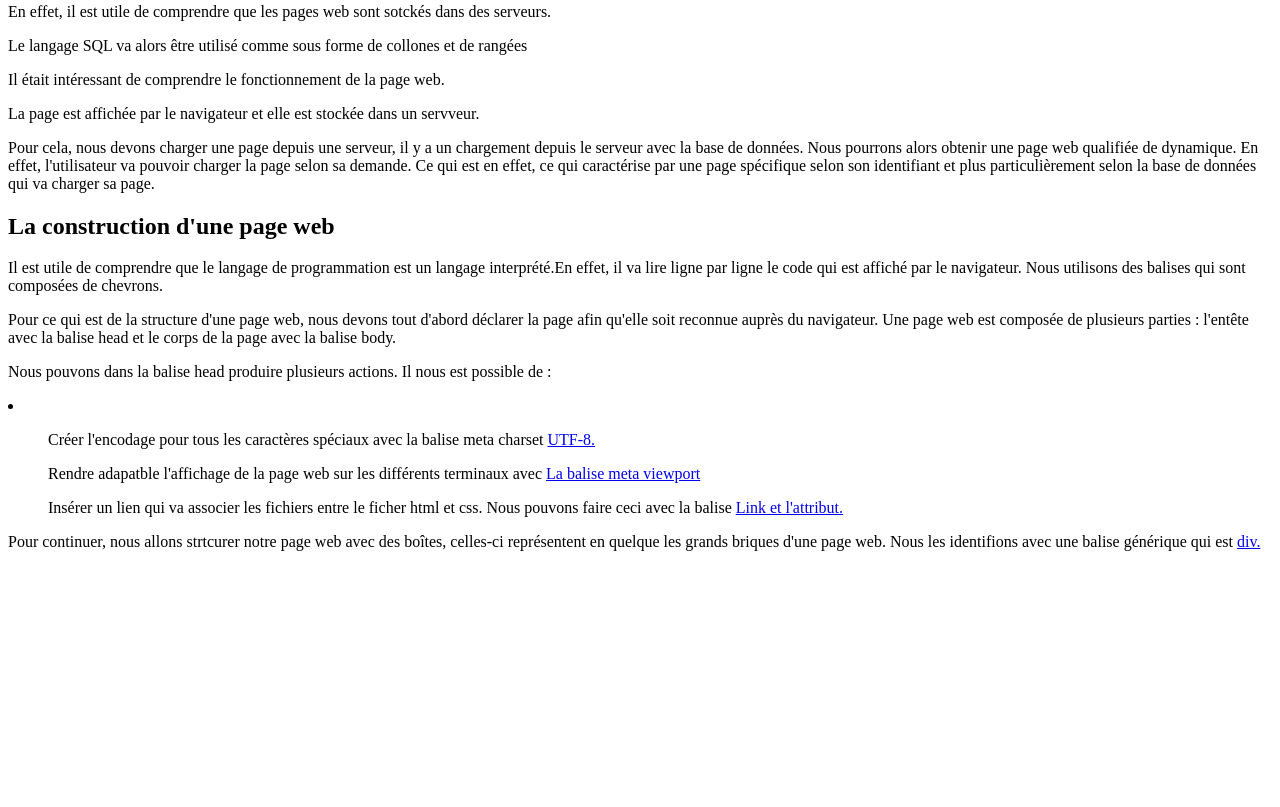
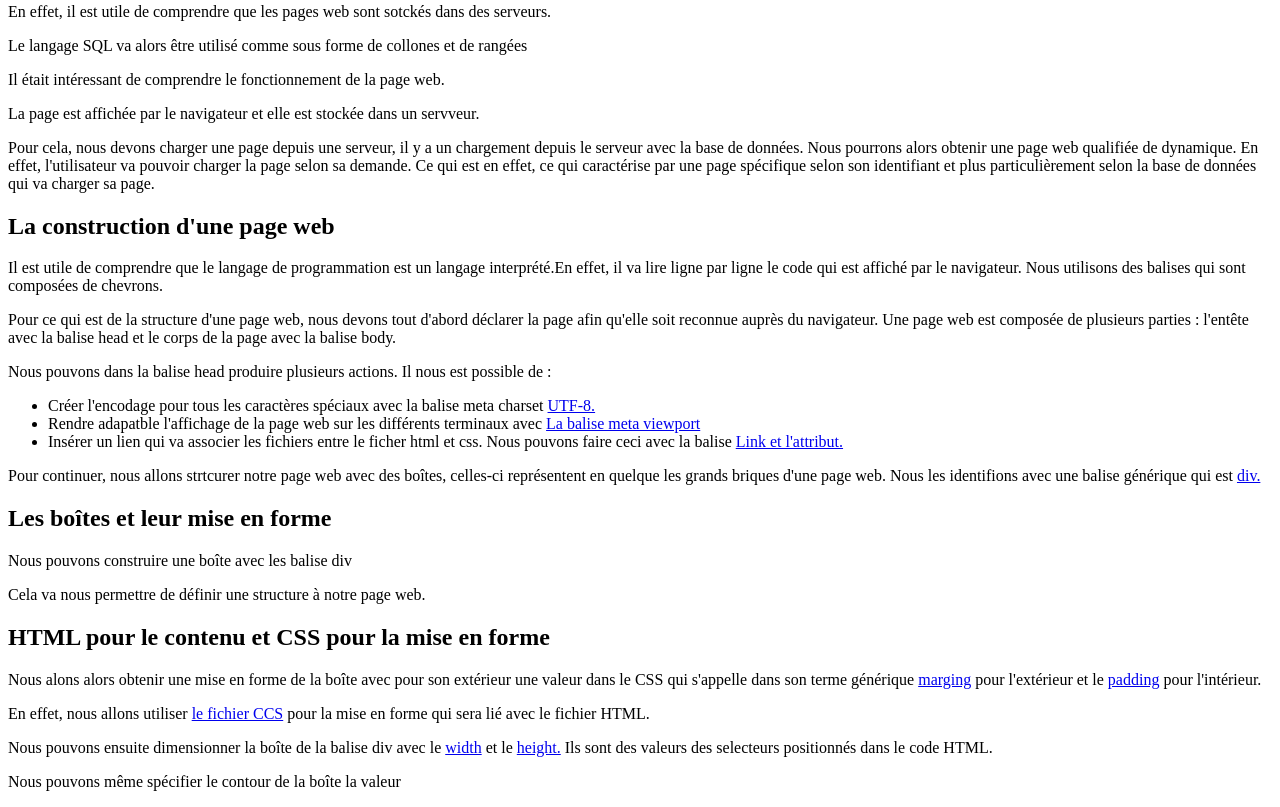
Before and after one commit to Georges-webmaster/formation-apprendre, a plain HTML site: page acceuil.html in a window 1280 px wide. Shown: the part 549-1356 px from the top of the page. Before the commit the page ends 1116 px from the top, so only its background shows below. Drawn offline with Linux system fonts and the light colour scheme.

Commit message:
Nouvelle sauvegarde

```diff
--- a/acceuil.html
+++ b/acceuil.html
@@ -68,25 +68,43 @@
       <p>
         Nous pouvons dans la balise head produire plusieurs actions.
         Il nous est possible de :
-        <li>
-          <ul>Créer l'encodage pour tous les caractères spéciaux avec  la balise meta charset
+        <ul>
+          <li>Créer l'encodage pour tous les caractères spéciaux avec  la balise meta charset
              <a href="https://www.iana.org/assignments/character-sets/character-sets.xhtml" title="Encodage" target="_blank">UTF-8.</a>
-            </ul>
-          <ul> Rendre adapatble l'affichage de la page web sur les différents terminaux avec
+            </li>
+          <li> Rendre adapatble l'affichage de la page web sur les différents terminaux avec
           <a href="https://developer.mozilla.org/fr/docs/Web/HTML/Viewport_meta_tag" target="_blank">La balise meta viewport</a>
-          </ul>
-          <ul>
+          </li>
+          <li>
             Insérer un lien qui va associer les fichiers entre le ficher html et css. Nous pouvons faire ceci avec la balise
             <a href="https://developer.mozilla.org/fr/docs/Web/HTML/Element/link" target="_blank">Link et l'attribut.</a>
-          </ul>
-        </li>
+          </li>
+        </ul>
       </p>
-
       <p>Pour continuer, nous allons strtcurer notre page web avec des boîtes, celles-ci représentent en quelque
         les grands briques d'une page web. Nous les identifions avec une balise générique qui est
         <a href="https://developer.mozilla.org/fr/docs/Web/HTML/Element/div" target="_blank">div.</a>
+      </p>
+      <h2>Les boîtes et leur mise en forme</h2>
+      <p>Nous pouvons construire une boîte avec les balise div</p>
+      <p>Cela va nous permettre de définir une structure à notre page web.</p>
+      <h2>HTML pour le contenu et CSS pour la mise en forme</h2>
 
+      <p>Nous alons alors obtenir une mise en forme de la boîte avec pour son extérieur une valeur dans le CSS qui s'appelle dans son terme générique
+      <a href="https://developer.mozilla.org/fr/docs/Web/CSS/margin" target="_blank">marging</a> pour l'extérieur et le <a href="http://" target="_blank" rel="noopener noreferrer"></a>
+      <a href="https://developer.mozilla.org/fr/docs/Web/CSS/padding" target="_blank">padding</a>
+       pour l'intérieur.
       </p>
+    <p>En effet, nous allons utiliser <a href="https://developer.mozilla.org/fr/docs/Learn/CSS/Building_blocks/Selectors" target="_blank">le fichier CCS</a>
+
+       pour la mise en forme qui sera lié avec le fichier HTML.</p>
+       <p>Nous pouvons ensuite dimensionner la boîte de la balise div avec le
+         <a href="https://developer.mozilla.org/fr/docs/Web/CSS/width" target="_blank" rel="noopener noreferrer">width</a>
+     et le <a href="https://developer.mozilla.org/fr/docs/Web/CSS/height" target="_blanck">height.</a>
+      Ils sont des valeurs des selecteurs positionnés dans le code HTML.
+    </p>
+    <p>Nous pouvons même spécifier le contour de la boîte la valeur </p>
+
 
 
     </body>
--- a/style.css
+++ b/style.css
@@ -0,0 +1 @@
+border_collapse
```
Also changed, not shown: avance.html (added, +18 -0 lines), test.html (+12 -1 lines).
